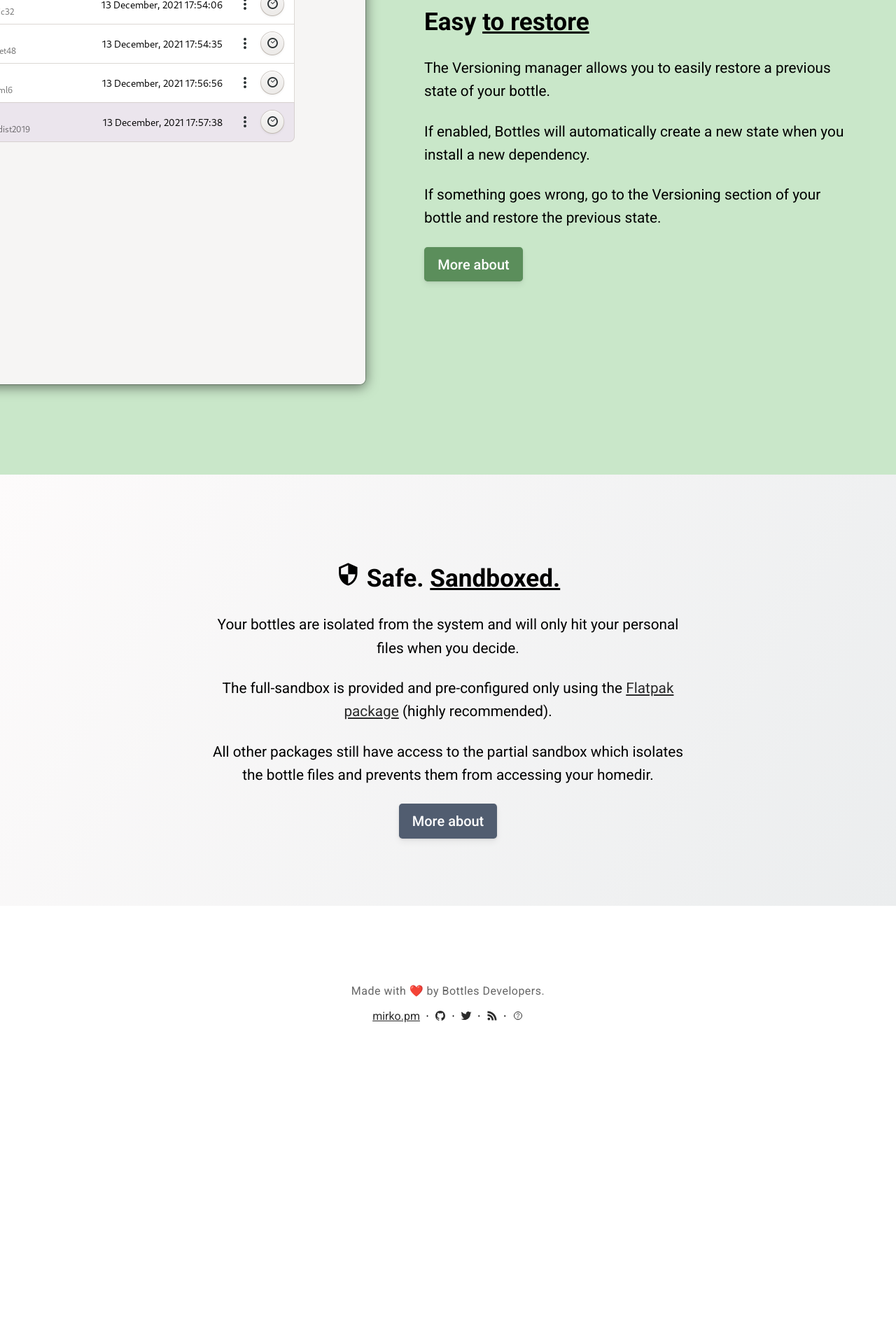
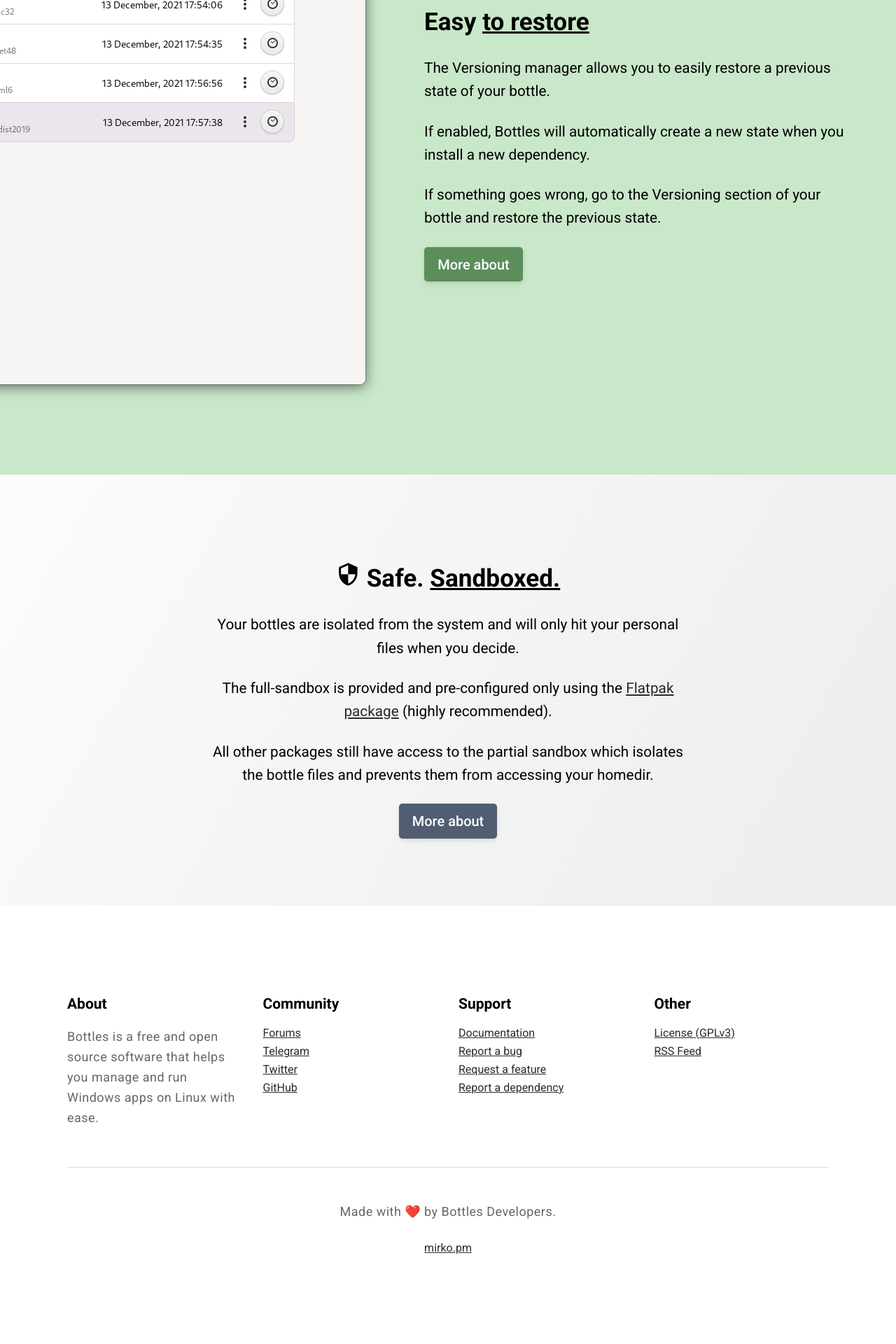
Before and after one commit to bottlesdevs/website, a Jekyll site: the page built from index.html, in a window 1280 px wide. Shown: the part 3835-5755 px from the top of the page at 70% size. Built offline with Jekyll 4.4.1, drawn with Linux system fonts in a browser that asks for light colours; nearby versions of some CDN libraries; comment, search, counter and statistics services are not loaded; before the commit the page ends 5392 px from its top, so only the background shows below that.

Commit message:
update footer

```diff
--- a/_includes/footer.html
+++ b/_includes/footer.html
@@ -1,14 +1,44 @@
 <footer>
-  <p>Made with ❤️ by Bottles Developers.</p>
-  <a href="https://mirko.pm" title="Mirko Brombin">mirko.pm</a>
-  &nbsp;&sdot;&nbsp;
-  <a href="https://github.com/bottlesdevs" class="icon" title="Bottles Developers on GitHub"><ion-icon name="logo-github"></ion-icon></a>
-  &nbsp;&sdot;&nbsp;
-  <a href="https://twitter.com/usebottles" class="icon" title="Bottles Developers on Twitter"><ion-icon name="logo-twitter"></ion-icon></a>
-  &nbsp;&sdot;&nbsp;
-  <a href="https://usebottles.com/feed" class="icon" title="Bottles RSS Feed"><ion-icon name="logo-rss"></ion-icon></a>
-  &nbsp;&sdot;&nbsp;
-  <a href="https://github.com/bottlesdevs/bottles/issues" class="icon" title="Report Bug & Feature"><ion-icon name="help-circle-outline"></ion-icon></a>
+  <div class="container large">
+    <div class="grid cols-4">
+      <section>
+        <h4>About</h4>
+        <p>Bottles is a free and open source software that helps you manage and run Windows apps on Linux with ease.</p>
+      </section>
+      <section>
+        <h4>Community</h4>
+        <ul>
+          <li><a href="//forums.usebottles.com" title="Forums">Forums</a></li>
+          <li><a href="//t.me/usebottles" title="Telegram">Telegram</a></li>
+          <li><a href="//twitter.com/usebottles" title="Twitter">Twitter</a></li>
+          <li><a href="//github.com/bottlesdevs" title="GitHub">GitHub</a></li>
+        </ul>
+      </section>
+      <section>
+        <h4>Support</h4>
+        <ul>
+          <li><a href="//docs.usebottles.com" title="Documentation">Documentation</a></li>
+          <li><a href="//github.com/bottlesdevs/Bottles/issues/new/choose" title="Report a bug">Report a bug</a></li>
+          <li><a href="//github.com/bottlesdevs/Bottles/issues/new/choose" title="Request a feature">Request a feature</a></li>
+          <li><a href="//github.com/bottlesdevs/dependencies/issues/new/choose" title="Report a dependency">Report a dependency</a></li>
+        </ul>
+      </section>
+      <section>
+        <h4>Other</h4>
+        <ul>
+          <li><a href="//github.com/bottlesdevs/Bottles/blob/master/LICENSE" title="License">License (GPLv3)</a></li>
+          <li><a href="//usebottles.com/feed" title="RSS Feed">RSS Feed</a></li>
+        </ul>
+      </section>
+    </div>
+
+    <hr class="spacer" />
+
+    <section>
+      <p>Made with ❤️ by Bottles Developers.</p>
+      <a href="https://mirko.pm" title="Mirko Brombin">mirko.pm</a>
+    </section>
+  </div>
 </footer>
 
 <script src="https://unpkg.com/ionicons@5.2.3/dist/ionicons.js"></script>
--- a/assets/css/style.css
+++ b/assets/css/style.css
@@ -168,6 +168,8 @@
     letter-spacing: .03rem;
     font-weight: 400;
     color: #666;
+    font-size: 18px;
+    line-height: 29px;
 }
 
 section.hero.dark {
@@ -1013,11 +1015,68 @@
     cursor: pointer;
 }
 
-.cookies-panel,.cookies-panel a,.cookies-panel .link {
+.cookies-panel,
+.cookies-panel a,
+.cookies-panel .link {
     color: #fff;
 }
 
+footer .grid {
+    display: grid;
+    text-align: initial;
+    gap: 30px;
+}
+
+footer .grid.cols-4 {
+    grid-template-columns: 1fr 1fr 1fr 1fr;
+}
+
+footer section ul {
+    margin: 0;
+    padding: 0;
+    display: flex;
+    flex-direction: column;
+    gap: 7px;
+}
+
+footer section ul li {
+    display: block;
+}
+
+footer section h4 {
+    font-size: 21px;
+    margin: 0;
+}
+
+footer section p {
+    margin: 0 0 8px 0;
+}
+
+footer section {
+    display: flex;
+    gap: 20px;
+    flex-direction: column;
+}
+
+hr {
+    border: 0;
+    border-top: 1px solid #d9d9d9;
+}
+
+hr.spacer {
+    margin: 3rem 0;
+}
+
 @media screen and (max-width: 745px) {
+    footer .grid {
+        display: flex;
+        flex-direction: column;
+    }
+
+    footer {
+        padding: 6rem 2rem;
+    }
+
     .splitter {
         display: flex;
         flex-direction: column;
```
